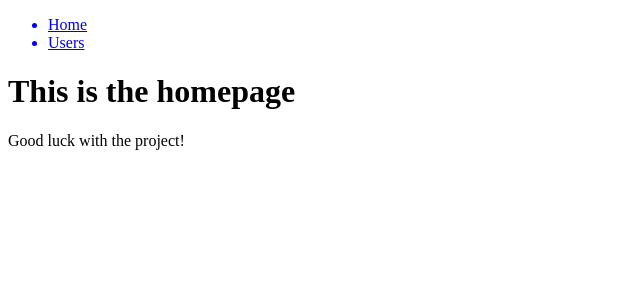
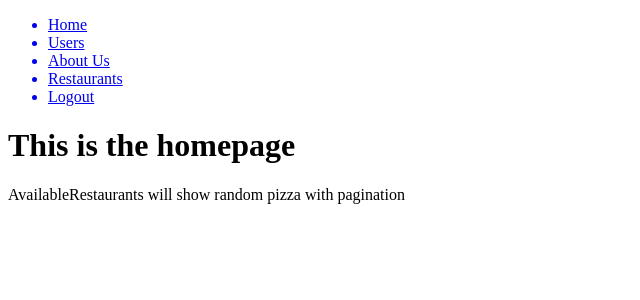
Before and after one commit to SoniaKol/cohort49-project-group-B, a React app in the folder client/: page / in a window 1280 px wide. Shown: the top 300 px of the page, without its empty margins (0-640 px from the left). Built offline with nearby package versions, Linux system fonts and the light colour scheme.

Commit message:
add navigation links and available restaurants component

```diff
--- a/client/src/App.jsx
+++ b/client/src/App.jsx
@@ -1,5 +1,5 @@
 import React from "react";
-import { Routes, Route } from "react-router-dom";
+import { Route, Routes } from "react-router-dom";
 import Nav from "./components/Nav";
 import Home from "./pages/Home/Home";
 import CreateUser from "./pages/User/CreateUser";
@@ -13,6 +13,9 @@ const App = () => {
         <Route path="/" element={<Home />} />
         <Route path="/user" element={<UserList />} />
         <Route path="/user/create" element={<CreateUser />} />
+        <Route path="/about-us" element={<h1>About Us</h1>} />
+        <Route path="/restaurants" element={<h1>Restaurants</h1>} />
+        <Route path="/logout" element={<h1>Logout</h1>} />
       </Routes>
     </>
   );
--- /dev/null
+++ b/client/src/components/AvailableRestaurants.jsx
@@ -0,0 +1,7 @@
+import React from "react";
+
+function AvailableRestaurants() {
+  return <div>AvailableRestaurants will show random pizza with pagination</div>;
+}
+
+export default AvailableRestaurants;
--- a/client/src/components/Nav.jsx
+++ b/client/src/components/Nav.jsx
@@ -12,6 +12,19 @@ const Nav = () => {
       <Link to="/user" data-testid={TEST_ID.linkToUsers}>
         <li>Users</li>
       </Link>
+      <Link to={"/about-us"}
+        data-testid={TEST_ID.linkToAboutUs}>
+        <li>About Us</li>
+      </Link>
+      <Link to={"/restaurants"}
+        data-testid={TEST_ID.linkToRestaurants}>
+        <li>Restaurants</li>
+      </Link>
+      <Link to={"/logout"}
+        data-testid={TEST_ID.linkToLogout}>
+        <li>Logout</li>
+      </Link>
+
     </ul>
   );
 };
--- a/client/src/pages/Home/Home.jsx
+++ b/client/src/pages/Home/Home.jsx
@@ -1,12 +1,13 @@
 import React from "react";
 
+import AvailableRestaurants from "../../components/AvailableRestaurants";
 import TEST_ID from "./Home.testid";
 
 const Home = () => {
   return (
     <div data-testid={TEST_ID.container}>
       <h1>This is the homepage</h1>
-      <p>Good luck with the project!</p>
+      <AvailableRestaurants />
     </div>
   );
 };
```
